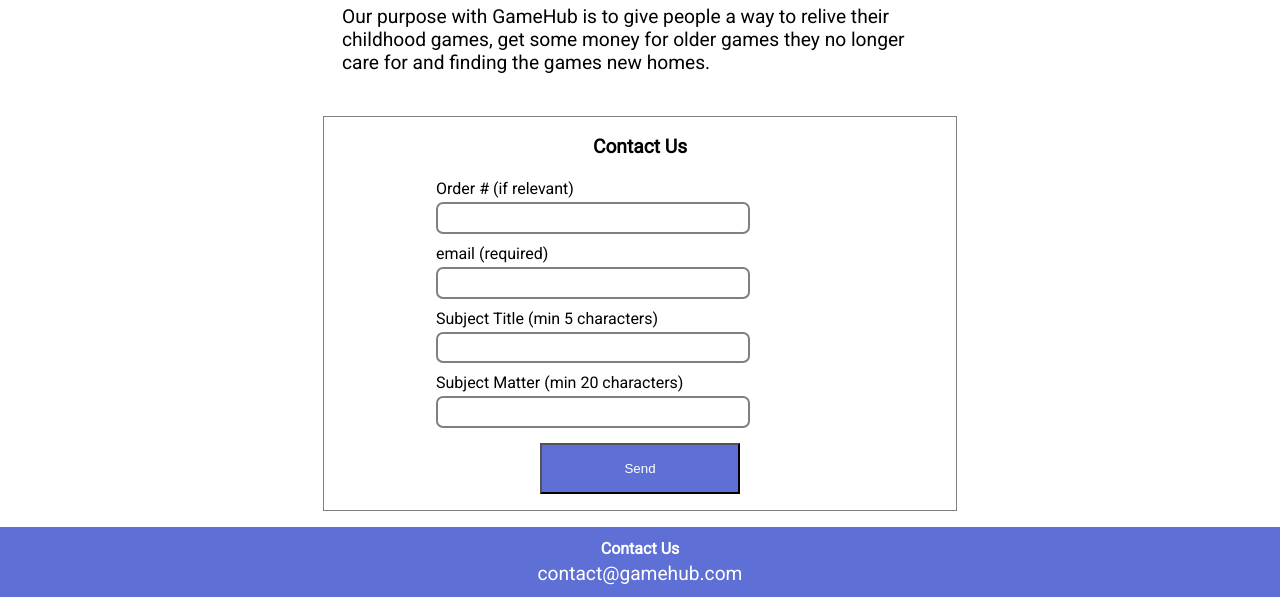
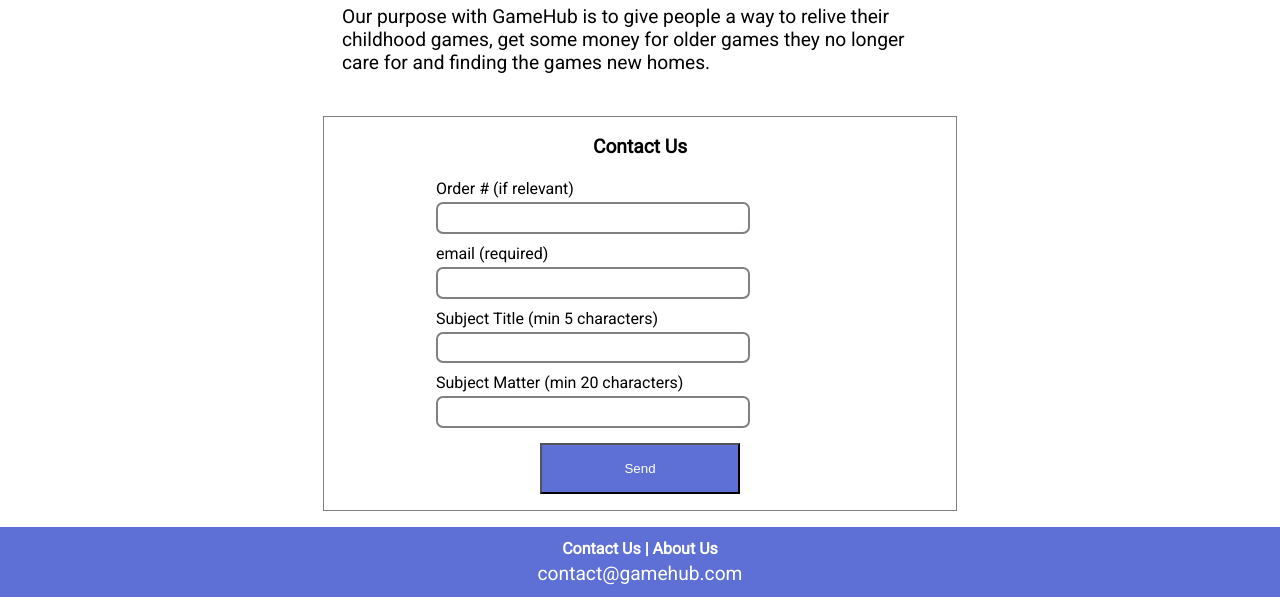
Before and after one commit to MartinP3/cross-course-project-Martin-Pedersen, a plain HTML site: page aboutus.html in a window 1280 px wide. Shown: the part 484-1081 px from the top of the page. Drawn offline with Linux system fonts and the light colour scheme.

Commit message:
improved footer

```diff
--- a/aboutus.html
+++ b/aboutus.html
@@ -94,7 +94,7 @@
   </main>
   <script src="js/aboutus.js"></script>
   <footer class="footer-info">
-    <h1><a href="aboutus.html">Contact Us</a></h1>
+    <h1><a href="aboutus.html">Contact Us | About Us</a></h1>
       <p>contact@gamehub.com</p>
   </footer>
 </body>
```
Also changed, not shown: accountpage.html (+1 -1 lines), checkout.html (+1 -1 lines), createaccount.html (+1 -1 lines), index.html (+1 -1 lines), listofgames.html (+1 -1 lines), login.html (+1 -1 lines), product.html (+1 -1 lines).
